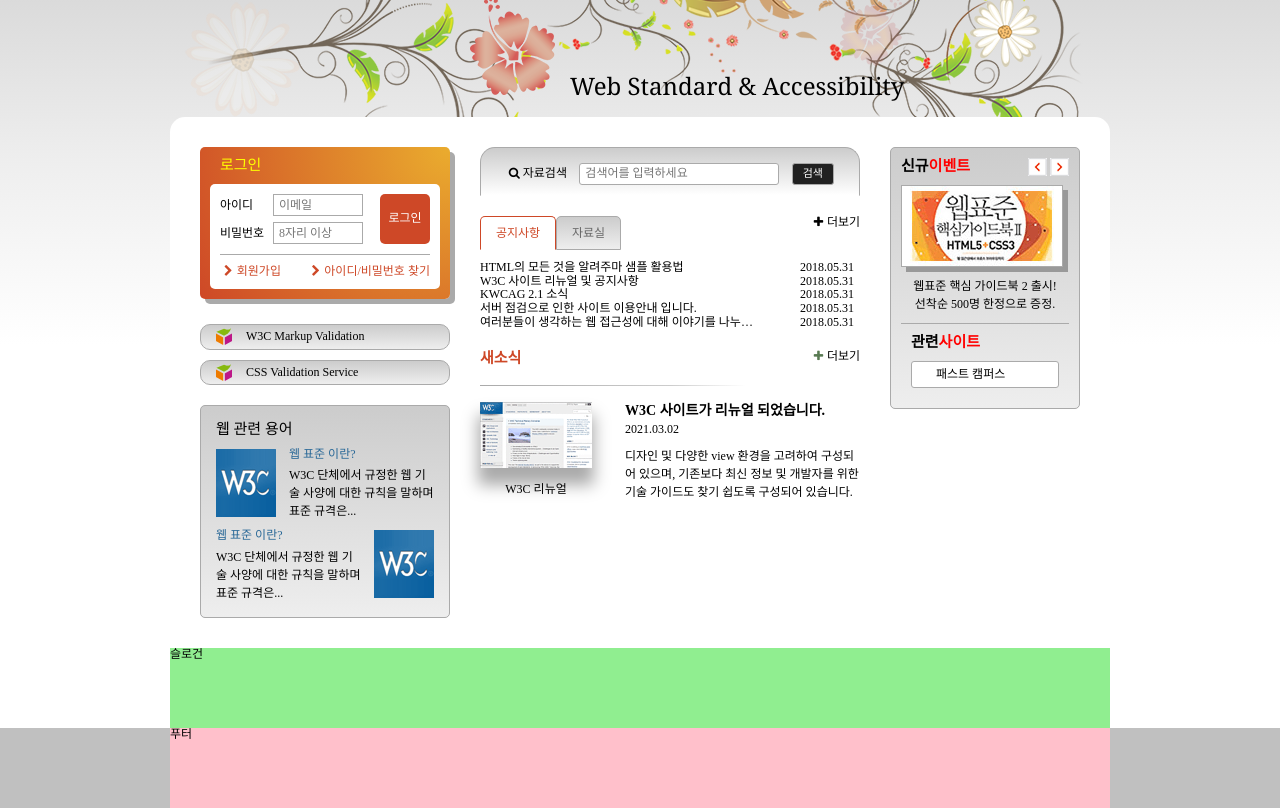
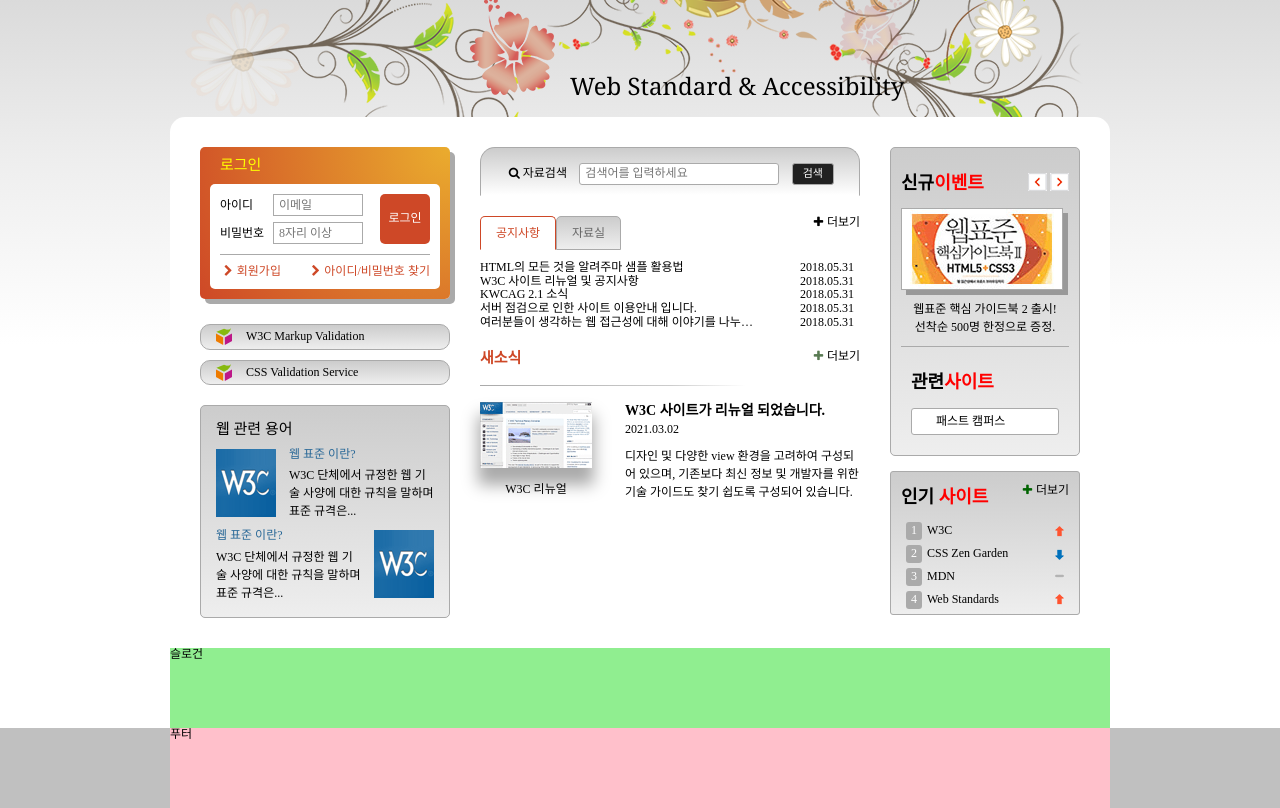
Before and after one commit to bong7233/html5, a plain HTML site: page index.html in a window 1280 px wide. Shown: the part 119-927 px from the top of the page. Drawn offline with Linux system fonts and the light colour scheme; a web font is replaced by a local one.

Commit message:
인기사이트 마크업 및 디자인

```diff
--- a/css/style.css
+++ b/css/style.css
@@ -586,7 +586,7 @@ a{
 .btn-event-next{
   background-position: -36px 0 !important;
 }
-.event-heading, .related-heading{
+.section-heading{
   font-size: 1.5rem;
   margin: 0 0 10px 0;
 }
@@ -618,6 +618,65 @@ a{
   outline: 1px solid darkblue;
   outline-offset: -5px;
 }
+/* 인기사이트 */
+.favorite{
+  position: relative;
+  margin-top: 15px;
+  background:#ccc linear-gradient(180deg, #ccc, #eee);
+  border: 1px solid var(--silver);
+  border-radius: 3px;
+  padding: 0 10px;
+}
+.favorite-heading span{
+  color: red;
+}
+.favorite-list{
+  margin: 0;
+  padding-left: 0px;
+  list-style-type: none;
+}
+.favorite-list li{
+  counter-increment: number;
+  margin: 5px;
+  display: flex;
+  align-items: center;
+}
+.favorite-list li::before{
+  content: counter(number);
+  color: #fff;
+  background-color: #aaa;
+  border-radius: 3px;
+  padding: 2px 5px;
+  margin-right: 5px;
+}
+.favorite-list a{
+  flex-grow: 1;
+}
+.favorite-list .up,.favorite-list .down,.favorite-list .stop{
+  font-style: normal;
+  width: 9px;
+  height: 11px;
+  text-indent: 9px;
+  overflow: hidden;
+  white-space: nowrap;
+  background-image: url(./images/rank.png);
+  background-repeat: no-repeat;
+}
+.favorite-list .down{
+  background-position: 0 100%;
+}
+.favorite-list .stop{
+  background-position: 0 50%;
+}
+.favorite-more{
+  position: absolute;
+  top: 4px;
+  right: 2px;
+  padding: 8px;
+}
+.favorite-more::before{
+  color: darkgreen;
+}
 /* 슬로건 */
 .slogan{
   background-color: lightgreen;
--- a/index.html
+++ b/index.html
@@ -305,6 +305,28 @@
             </ul>
           </section>
         </div>
+        <section class="favorite">
+          <h2 class="favorite-heading">인기 <span>사이트</span></h2>
+          <ol class="favorite-list">
+            <li class="no1">
+              <a href="#">W3C</a>
+              <em class="up">상승</em>
+            </li>
+            <li class="no2">
+              <a href="#">CSS Zen Garden</a>
+              <em class="down">하락</em>
+            </li>
+            <li class="no3">
+              <a href="#">MDN</a>
+              <em class="stop">멈춤</em>
+            </li>
+            <li class="no4">
+              <a href="#">Web Standards</a>
+              <em class="up">상승</em>
+            </li>
+          </ol>
+          <a href="#" class="icon-plus favorite-more" title="인기 사이트">더보기</a>
+        </section>
       </div>
     </main>
     <article class="slogan">슬로건</article>
```
